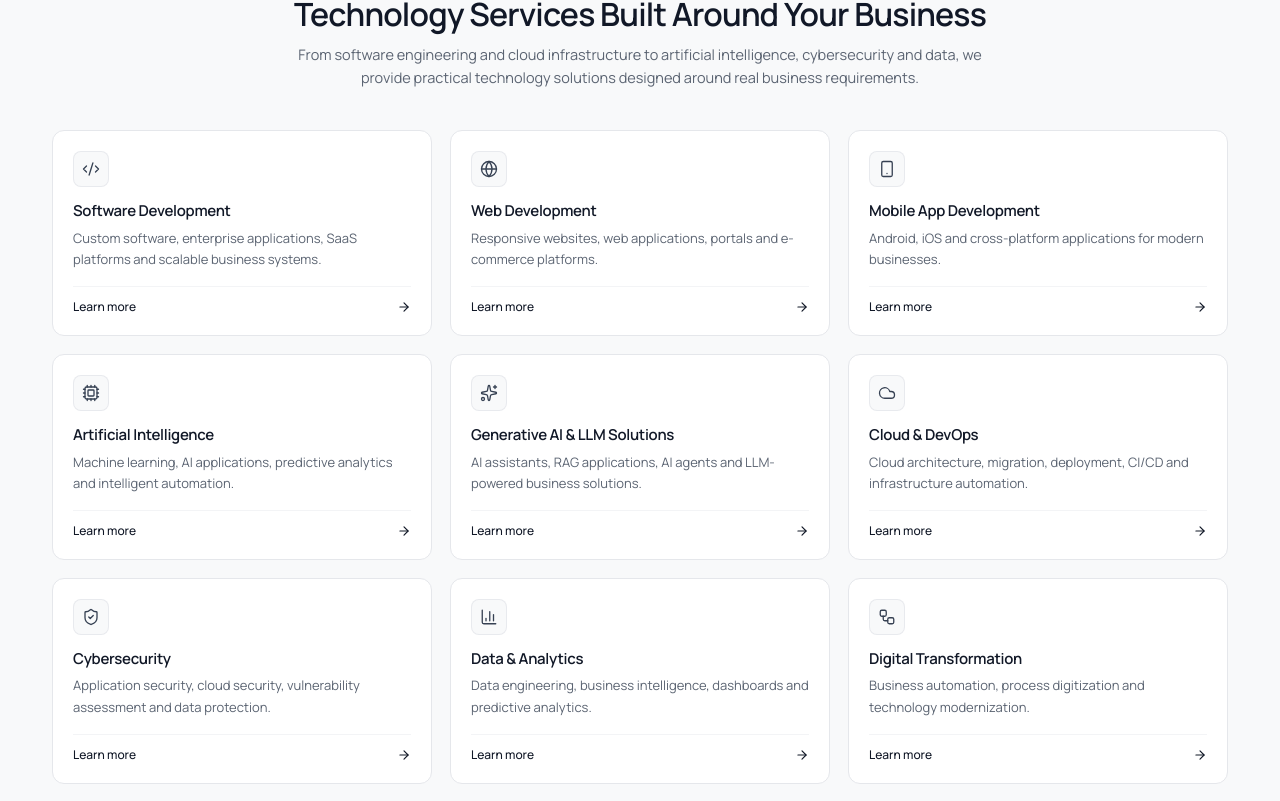
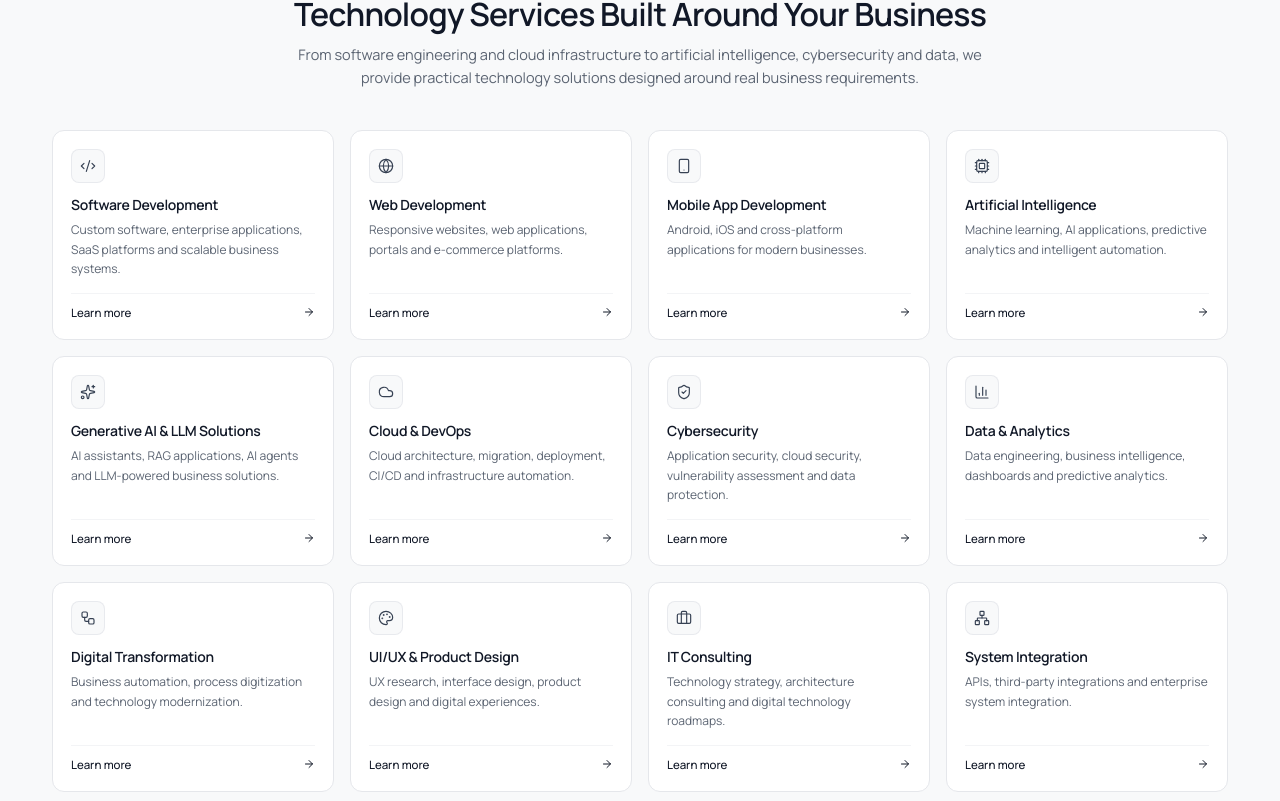
Before and after one commit to jayanthbabu3/AGDS, a React (Vite) app: page / in a window 1280 px wide. Shown: the part 1819-2620 px from the top of the page. Built offline with nearby package versions, Linux system fonts and the light colour scheme.

Commit message:
feat(services): arrange services grid to 4 cards per row with calibrated fonts and spacing

```diff
--- a/src/components/ServicesGrid.jsx
+++ b/src/components/ServicesGrid.jsx
@@ -54,8 +54,8 @@ export default function ServicesGrid({ onSelectService }) {
           </p>
         </div>
 
-        {/* 12 Individual Service Cards in a Clean 3-Column Desktop Grid */}
-        <div className="grid grid-cols-1 md:grid-cols-2 lg:grid-cols-3 gap-4 sm:gap-4.5">
+        {/* 12 Individual Service Cards in a Clean 4-Column Desktop Grid */}
+        <div className="grid grid-cols-1 sm:grid-cols-2 lg:grid-cols-4 gap-3.5 sm:gap-4">
           {services.items.map((item) => {
             const Icon = iconMap[item.id] || Code2;
 
@@ -63,29 +63,29 @@ export default function ServicesGrid({ onSelectService }) {
               <div
                 key={item.id}
                 onClick={() => onSelectService && onSelectService(item)}
-                className="group p-4.5 sm:p-5 rounded-xl bg-white border border-gray-200 hover:border-gray-300 hover:-translate-y-0.5 hover:shadow-xs transition-all duration-200 flex flex-col justify-between cursor-pointer h-full"
+                className="group p-4 sm:p-4.5 rounded-xl bg-white border border-gray-200 hover:border-gray-300 hover:-translate-y-0.5 hover:shadow-xs transition-all duration-200 flex flex-col justify-between cursor-pointer h-full"
               >
                 <div>
                   {/* Top: Minimal Outline Icon */}
-                  <div className="w-9 h-9 rounded-lg bg-[#F8F9FA] border border-gray-200/80 text-gray-700 flex items-center justify-center mb-3.5 group-hover:bg-blue-50 group-hover:border-blue-200 group-hover:text-[#1D4ED8] transition-colors">
-                    <Icon className="w-4.5 h-4.5 stroke-[1.75]" />
+                  <div className="w-8.5 h-8.5 rounded-lg bg-[#F8F9FA] border border-gray-200/80 text-gray-700 flex items-center justify-center mb-3 group-hover:bg-blue-50 group-hover:border-blue-200 group-hover:text-[#1D4ED8] transition-colors">
+                    <Icon className="w-4 h-4 stroke-[1.75]" />
                   </div>
 
                   {/* Service Title */}
-                  <h3 className="text-[14.5px] sm:text-[15px] font-semibold text-[#111827] mb-1.5 group-hover:text-[#1D4ED8] transition-colors leading-snug">
+                  <h3 className="text-[13.5px] sm:text-[14px] font-semibold text-[#111827] mb-1.5 group-hover:text-[#1D4ED8] transition-colors leading-snug">
                     {item.title}
                   </h3>
 
                   {/* Short 1-2 Line Description */}
-                  <p className="text-[12.5px] sm:text-[13px] text-[#5B6472] leading-relaxed">
+                  <p className="text-[11.5px] sm:text-[12px] text-[#5B6472] leading-relaxed">
                     {item.description}
                   </p>
                 </div>
 
                 {/* Bottom: Learn More / Arrow */}
-                <div className="mt-4 pt-3 border-t border-gray-100 flex items-center justify-between text-xs font-medium text-[#111827] group-hover:text-[#1D4ED8] transition-colors">
+                <div className="mt-3.5 pt-2.5 border-t border-gray-100 flex items-center justify-between text-[11px] sm:text-[11.5px] font-medium text-[#111827] group-hover:text-[#1D4ED8] transition-colors">
                   <span>Learn more</span>
-                  <ArrowRight className="w-3.5 h-3.5 group-hover:translate-x-1 transition-transform" />
+                  <ArrowRight className="w-3 h-3 group-hover:translate-x-0.5 transition-transform" />
                 </div>
               </div>
             );
```
